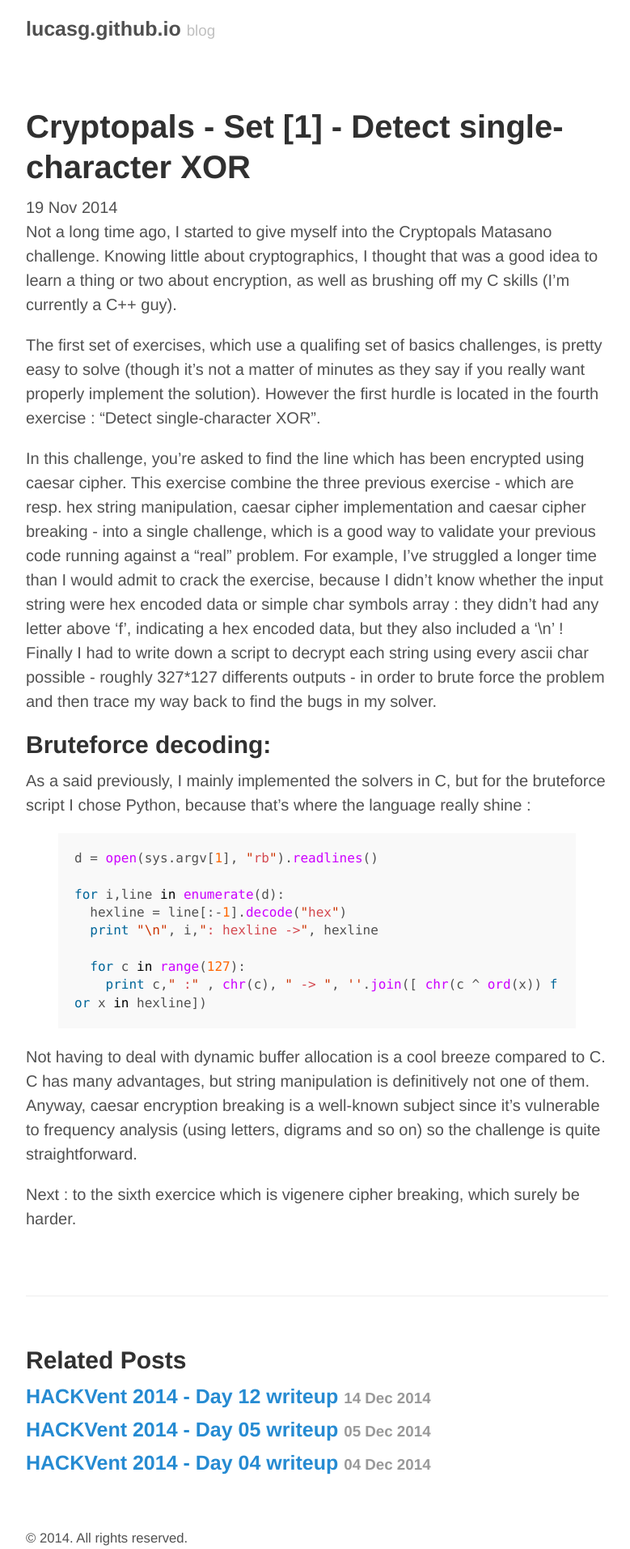
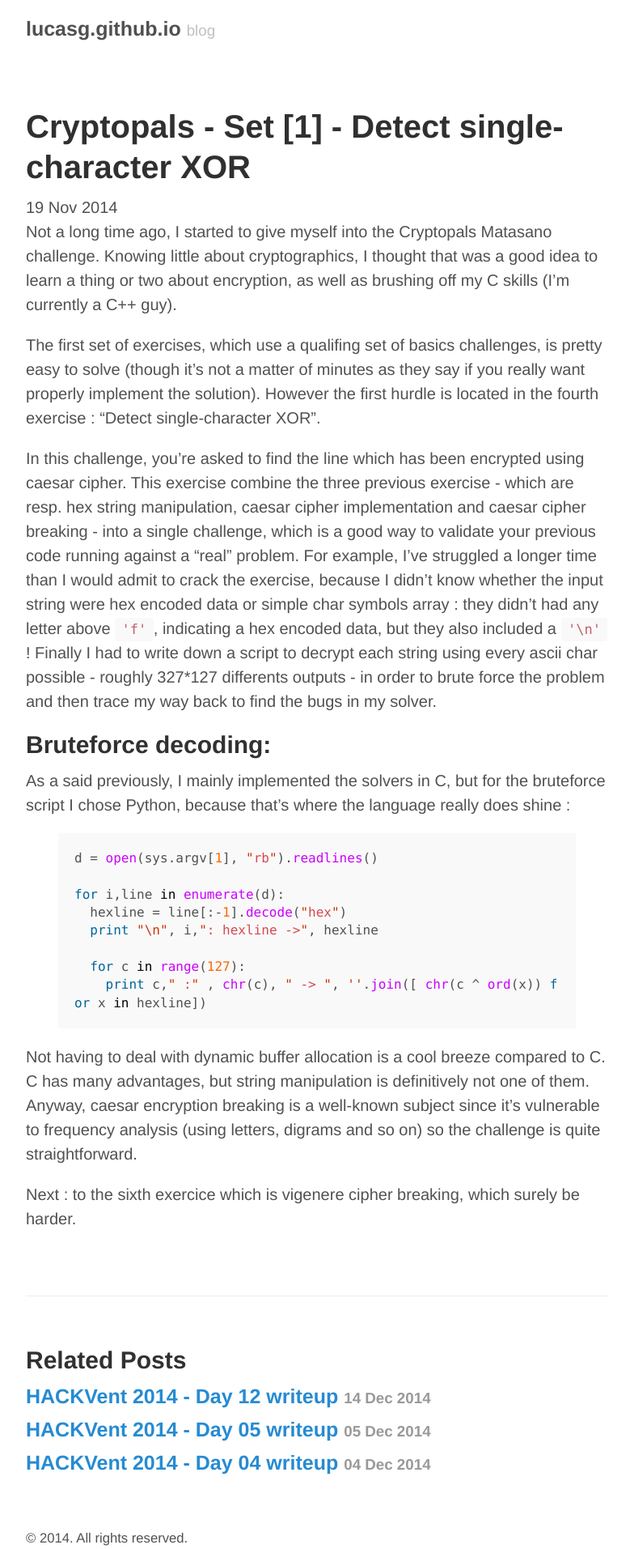
Before and after one commit to gavz/lucasg.github.io, a Jekyll site: the page built from _posts/2014-11-19-cryptopals-set-[1]-detect-single-char-xor.md, in a window 1280 px wide. Shown: the whole page at 81% size, without its empty margins (248-1027 px from the left). Built offline with Jekyll 4.4.1, drawn with Linux system fonts in a browser that asks for light colours.

Commit message:
Modified code format to new Poole theme

```diff
--- a/_posts/2014-11-19-cryptopals-set-[1]-detect-single-char-xor.md
+++ b/_posts/2014-11-19-cryptopals-set-[1]-detect-single-char-xor.md
@@ -12,17 +12,16 @@ was a good idea to learn a thing or two about encryption, as well as brushing of
 The first set of exercises, which use a qualifing set of basics challenges, is pretty easy to solve (though it's not a matter of minutes as they
 say if you really want properly implement the solution). However the first hurdle is located in the fourth exercise : "Detect single-character XOR".
 
-In this challenge, you're asked to find the line which has been encrypted using caesar cipher. This exercise combine the three previous exercise - which are resp. hex string manipulation, caesar cipher implementation and caesar cipher breaking - into a single challenge, which is a good way to validate your previous code running against a "real" problem. For example, I've struggled a longer time than I would admit to crack the exercise, because I didn't know whether the input string were hex encoded data or simple char symbols array : they didn't had any letter above 'f', indicating a hex encoded data, but they also included a '\n' ! Finally I had to write down a script to decrypt each string using every ascii char possible - roughly 327*127 differents outputs - in order to brute force the problem and then trace my way back to find the bugs in my solver.
+In this challenge, you're asked to find the line which has been encrypted using caesar cipher. This exercise combine the three previous exercise - which are resp. hex string manipulation, caesar cipher implementation and caesar cipher breaking - into a single challenge, which is a good way to validate your previous code running against a "real" problem. For example, I've struggled a longer time than I would admit to crack the exercise, because I didn't know whether the input string were hex encoded data or simple char symbols array : they didn't had any letter above <code>'f'</code>, indicating a hex encoded data, but they also included a <code>'\n'</code> ! Finally I had to write down a script to decrypt each string using every ascii char possible - roughly 327*127 differents outputs - in order to brute force the problem and then trace my way back to find the bugs in my solver.
 
 
 Bruteforce decoding:
 ------
 
 
-As a said previously, I mainly implemented the solvers in C, but for the bruteforce script I chose Python, because that's where the language really shine :
+As a said previously, I mainly implemented the solvers in C, but for the bruteforce script I chose Python, because that's where the language really does shine :
 
 {% highlight python %}
-
 d = open(sys.argv[1], "rb").readlines()
 
 for i,line in enumerate(d):
@@ -31,7 +30,6 @@ for i,line in enumerate(d):
 
   for c in range(127):
     print c," :" , chr(c), " -> ", ''.join([ chr(c ^ ord(x)) for x in hexline])
-
 {% endhighlight python %}
 
 Not having to deal with dynamic buffer allocation is a cool breeze compared to C. C has many advantages, but string manipulation is definitively not
```
